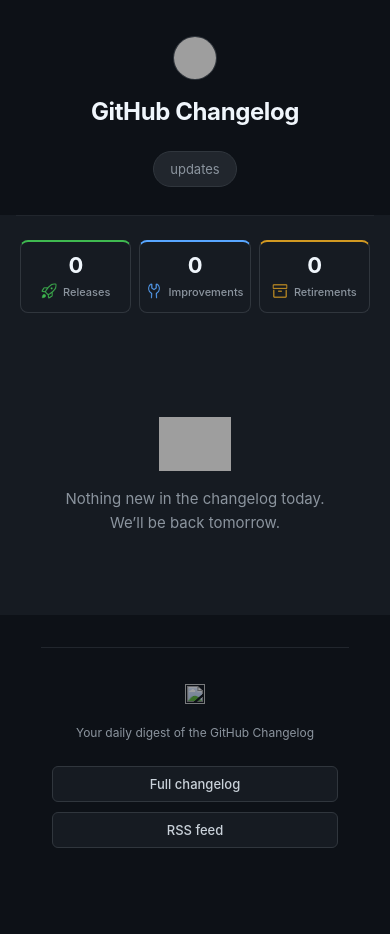
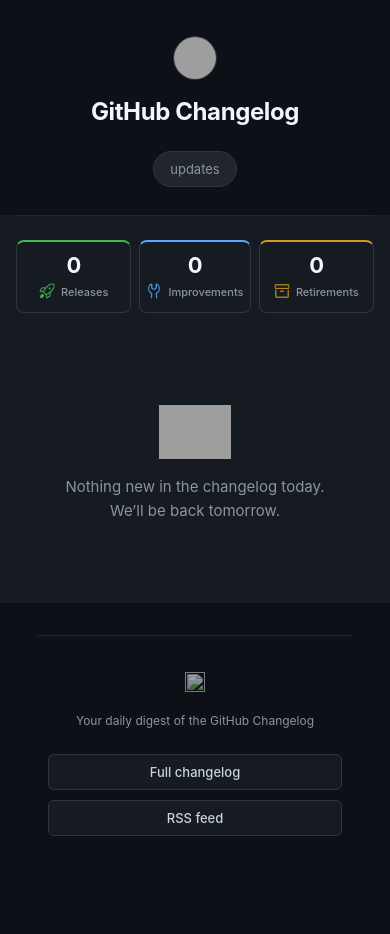
Before and after one commit to franktomasello/GH-Changelog-Email-Digest, a Python web app: template templates/digest_email.html in a window 390 px wide. After the commit the page ends 836 px from the top, so only its background shows below. Run offline with Jinja, Linux system fonts and the light colour scheme; the template is opened without the code that fills it, so the values that code supplies are empty; grey boxes are pictures that could not be loaded.

Commit message:
Tighten vertical rhythm and unify side gutters
- Trim the nav-tiles -> first-section gap from 60px to 44px (content-area
  top padding 32 -> 16; 48 -> 36 on mobile). It was the largest single
  empty stretch in the email, 2x the ~28px rhythm everywhere else.
- Unify mobile side gutters: header and footer used 20px while tiles and
  content used 16px, so the edge jogged between bands. All bands now 16px
  at <=600px and 14px at <=380px (stats/footer overrides added there).
- Put the stat-tile gaps on the 4px grid (9px -> 8px) and keep the outer
  tiles flush with the card edges on mobile by dropping the blanket
  .stat-cell padding override.

Verified by DOM measurement in the preview: desktop gutter 32px on every
band, tiles flush with cards (0px offset), 8px tile gaps, card rhythm
unchanged at 14px.

Co-Authored-By: Claude Fable 5 (1M context) <noreply@anthropic.com>

```diff
--- a/templates/digest_email.html
+++ b/templates/digest_email.html
@@ -106,15 +106,15 @@
     @media only screen and (max-width: 600px) {
       .email-container { width: 100% !important; min-width: 100% !important; border-radius: 0 !important; }
       .outer-padding { padding: 0 !important; }
-      .mobile-padding { padding: 24px 16px !important; }
+      .mobile-padding { padding: 12px 16px 24px !important; }
 
-      .header-padding { padding: 36px 20px 28px !important; }
+      .header-padding { padding: 36px 16px 28px !important; }
       .header-title { font-size: 24px !important; letter-spacing: -0.4px !important; }
       .header-subtitle { font-size: 14px !important; }
       .header-logo { width: 44px !important; height: 44px !important; }
 
       .stats-wrapper { padding: 0 16px 24px !important; }
-      .stat-cell { width: 33.33% !important; padding: 0 4px !important; }
+      .stat-cell { width: 33.33% !important; }
       .stat-card { padding: 12px 6px !important; }
       .stat-number { font-size: 22px !important; }
       .stat-label { font-size: 11px !important; }
@@ -130,7 +130,7 @@
       .card-summary { font-size: 15px !important; line-height: 1.6 !important; }
       .card-feature { font-size: 14px !important; line-height: 1.55 !important; }
 
-      .footer-padding { padding: 32px 20px 36px !important; }
+      .footer-padding { padding: 32px 16px 36px !important; }
       .footer-link-cell { display: block !important; width: 100% !important; padding: 0 0 10px 0 !important; }
       .footer-btn { display: block !important; width: 100% !important; text-align: center !important; }
 
@@ -140,10 +140,12 @@
     }
 
     @media only screen and (max-width: 380px) {
-      .header-padding { padding: 28px 18px 24px !important; }
+      .header-padding { padding: 28px 14px 24px !important; }
       .header-title { font-size: 22px !important; }
       .header-logo { width: 40px !important; height: 40px !important; }
-      .mobile-padding { padding: 18px 14px !important; }
+      .mobile-padding { padding: 10px 14px 18px !important; }
+      .stats-wrapper { padding: 0 14px 20px !important; }
+      .footer-padding { padding: 28px 14px 32px !important; }
       .stat-card { padding: 11px 5px !important; }
       .stat-number { font-size: 20px !important; }
       .stat-label { font-size: 10px !important; }
@@ -220,7 +222,7 @@
               <table role="presentation" cellspacing="0" cellpadding="0" border="0" width="100%" class="stats-table">
                 <tr>
                   <!-- Releases -->
-                  <td align="center" width="33%" style="padding: 0 6px 0 0;" class="stat-cell">
+                  <td align="center" width="33%" style="padding: 0 4px 0 0;" class="stat-cell">
                     <a href="#releases-section" class="nav-link" style="text-decoration: none; display: block;">
                       <table role="presentation" cellspacing="0" cellpadding="0" border="0" width="100%">
                         <tr>
@@ -242,7 +244,7 @@
                     </a>
                   </td>
                   <!-- Improvements -->
-                  <td align="center" width="33%" style="padding: 0 3px;" class="stat-cell">
+                  <td align="center" width="33%" style="padding: 0 4px;" class="stat-cell">
                     <a href="#improvements-section" class="nav-link" style="text-decoration: none; display: block;">
                       <table role="presentation" cellspacing="0" cellpadding="0" border="0" width="100%">
                         <tr>
@@ -264,7 +266,7 @@
                     </a>
                   </td>
                   <!-- Retirements -->
-                  <td align="center" width="33%" style="padding: 0 0 0 6px;" class="stat-cell">
+                  <td align="center" width="33%" style="padding: 0 0 0 4px;" class="stat-cell">
                     <a href="#retirements-section" class="nav-link" style="text-decoration: none; display: block;">
                       <table role="presentation" cellspacing="0" cellpadding="0" border="0" width="100%">
                         <tr>
@@ -292,7 +294,7 @@
 
           <!-- Content -->
           <tr>
-            <td style="padding: 32px; background-color: #161b22 !important;" class="mobile-padding card-bg" bgcolor="#161b22">
+            <td style="padding: 16px 32px 32px; background-color: #161b22 !important;" class="mobile-padding card-bg" bgcolor="#161b22">
 
               {% if releases %}
               <a name="releases-section"></a>
```
